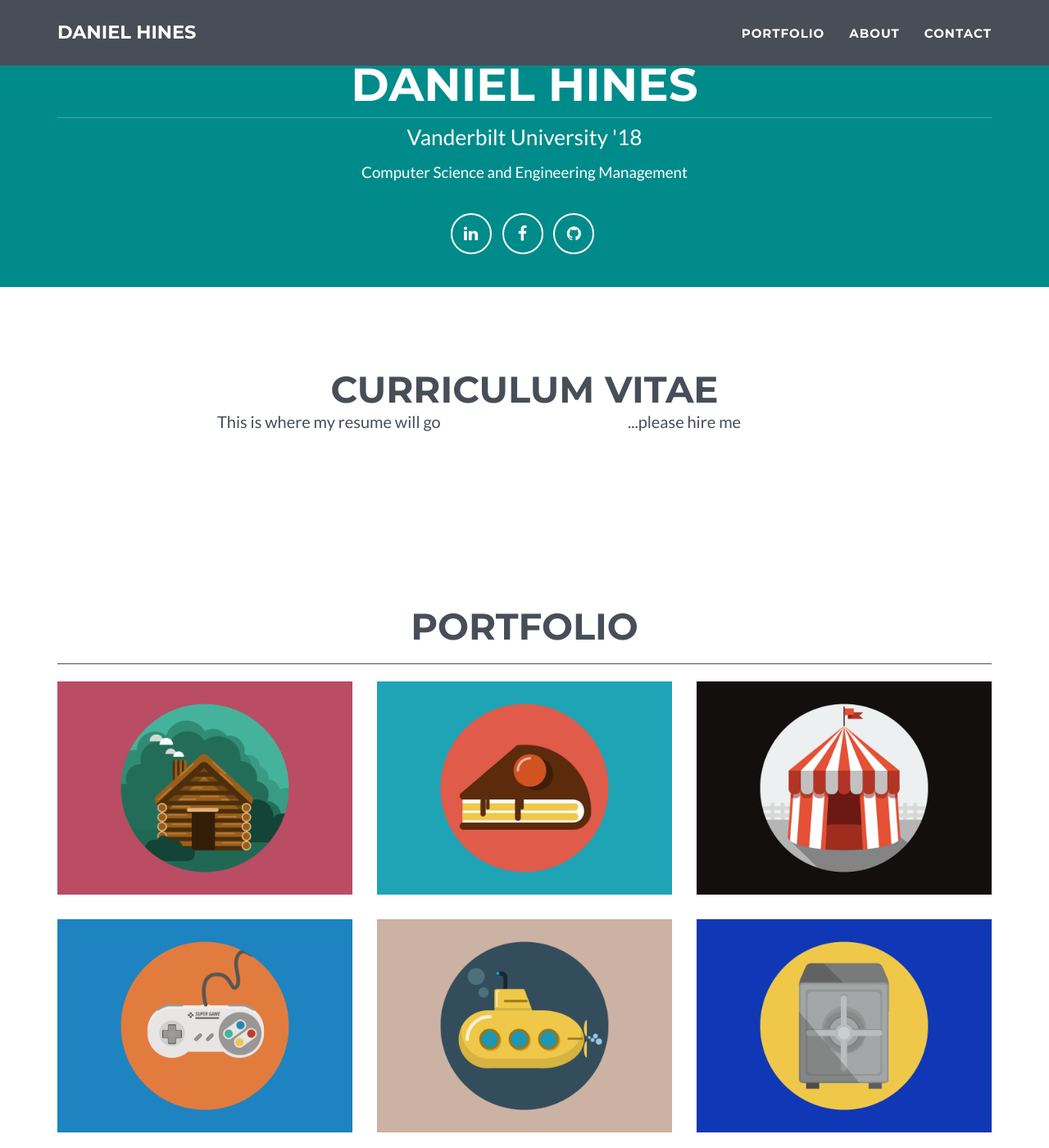
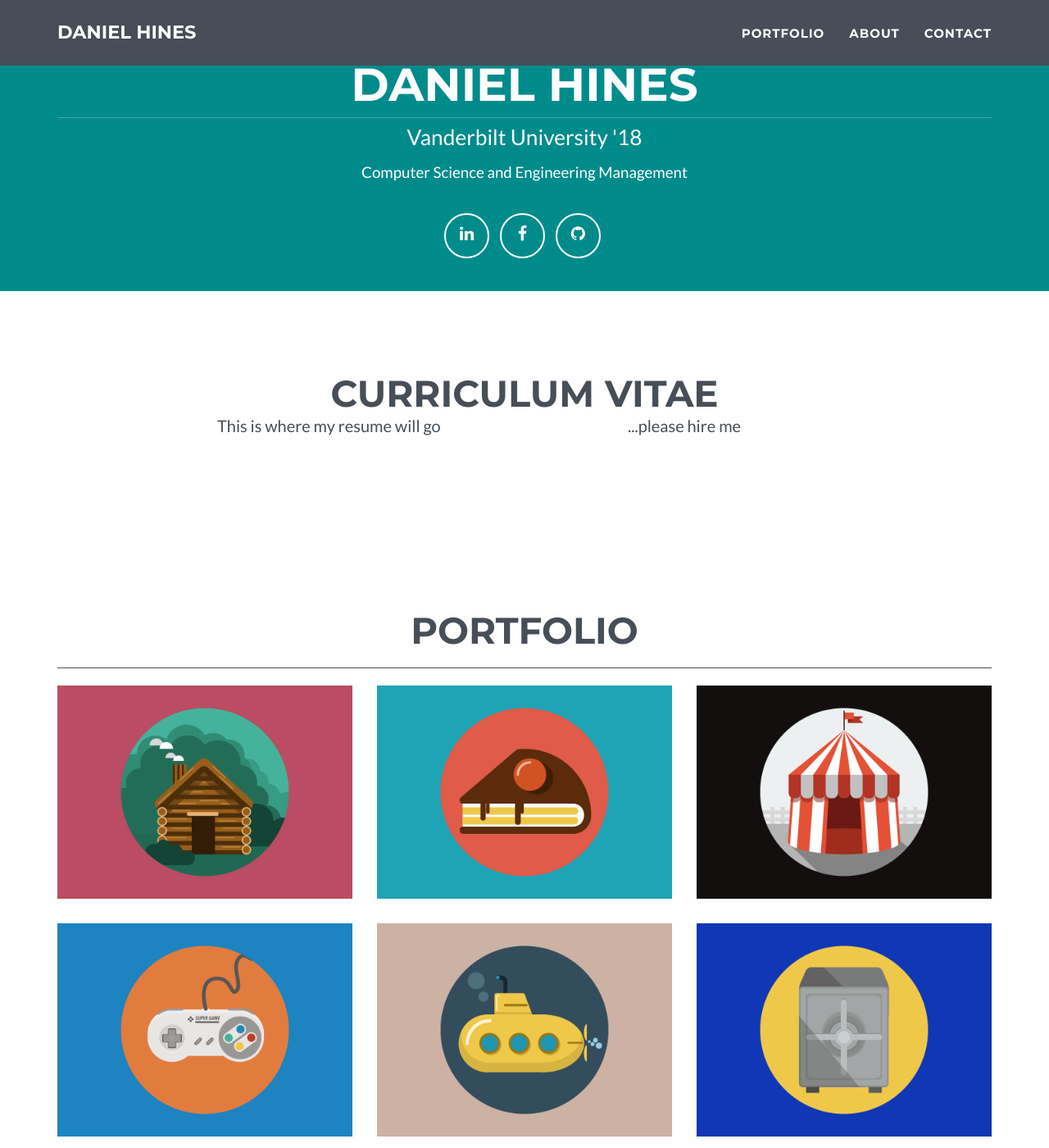
Before and after one commit to danielchines/danielchines.github.io, a Jekyll site: the page built from index.html, in a window 1280 px wide and 1400 px high, scrolled down 413 px. Shown: the whole window at 82% size. Built offline with Jekyll 4.4.1, drawn with Linux system fonts in a browser that asks for light colours.

Commit message:
Update main.css

```diff
--- a/_includes/css/main.css
+++ b/_includes/css/main.css
@@ -364,13 +364,15 @@ footer .footer-below {
 
 .btn-social {
     display: inline-block;
-    width: 50px;
-    height: 50px;
+    width: 55px;
+    height: 55px;
     border: 2px solid #fff;
     border-radius: 100%;
     text-align: center;
     font-size: 20px;
     line-height: 45px;
+    padding-left: 10px;
+    padding-right: 10px;
 }
 
 .btn:focus,
```
